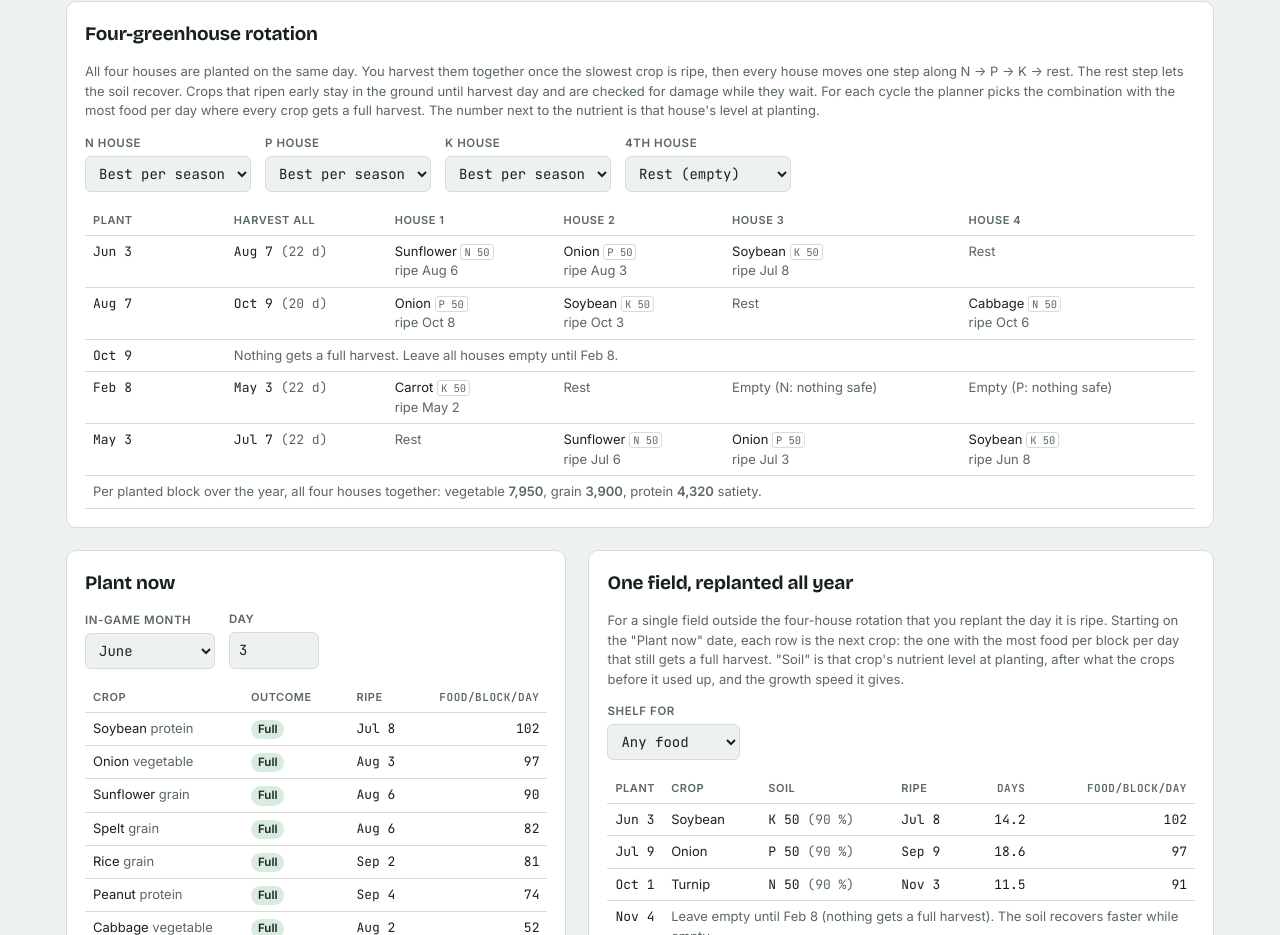
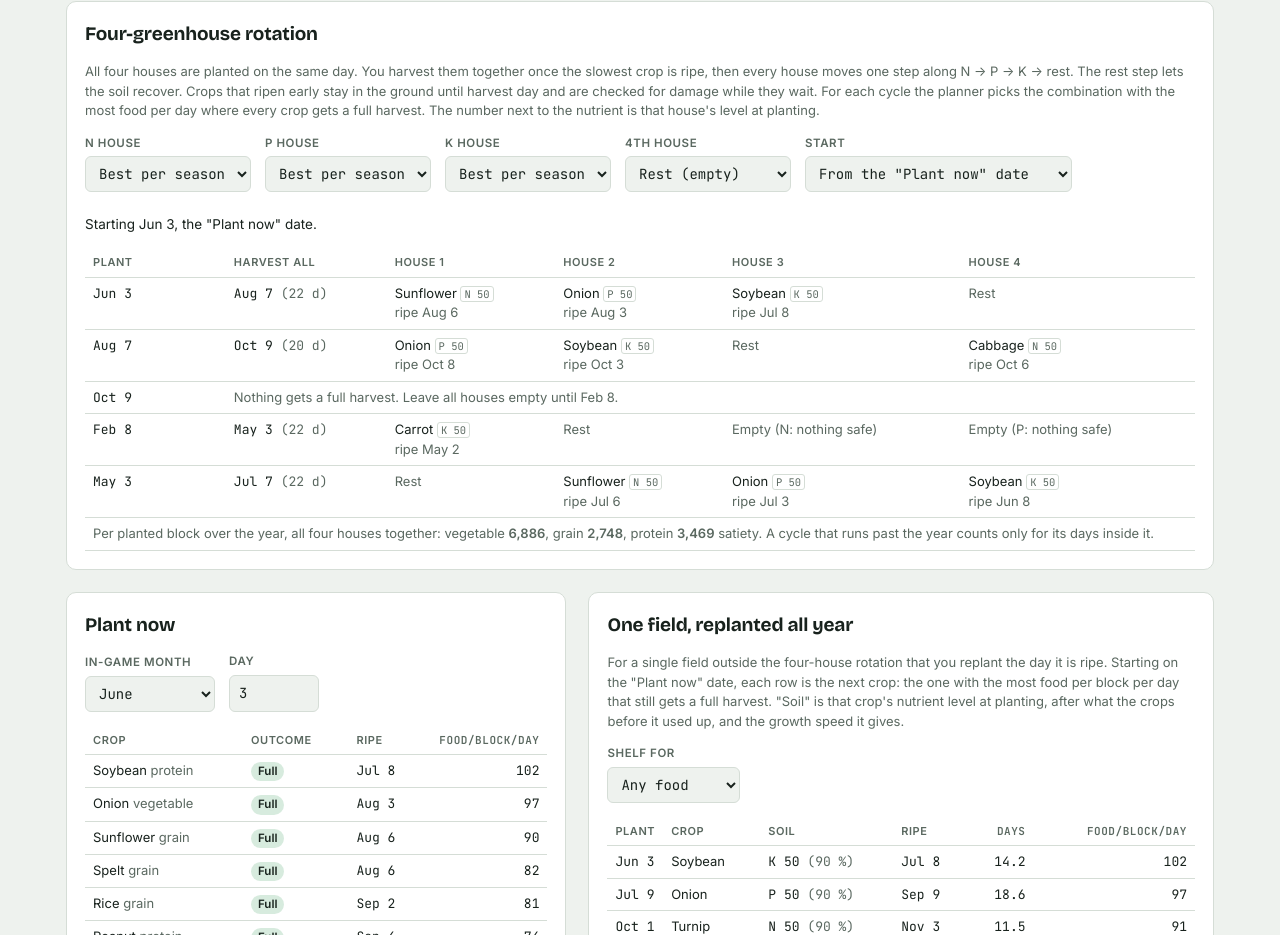
Before and after one commit to TimestaticYT/vs-greenhouse-planner, a plain HTML site: page index.html in a window 1280 px wide. Shown: the part 2518-3453 px from the top of the page. Drawn offline with nearby package versions, Linux system fonts and the light colour scheme.

Commit message:
Add rotation start toggle with best start for a whole year
The rotation can start on the Plant now date or on the day that gives the
most food over the following year. Year totals now count a cycle that runs
past the year only for its days inside it.

Co-Authored-By: Claude Opus 5.5 <noreply@anthropic.com>

```diff
--- a/index.html
+++ b/index.html
@@ -65,6 +65,8 @@ code { font-family: var(--f-mono); font-size: 12.5px; background: var(--accent-s
 .measure .controls .field { min-width: 120px; flex: 0 1 150px; }
 .measure .out { font-size: 13px; padding-bottom: 8px; }
 .measure .out b { font-family: var(--f-mono); }
+.rot-start { margin: 8px 0 0; font-size: 13.5px; }
+.rot-start:empty { display: none; }
 .climate-line b { color: var(--ink); font-family: var(--f-mono); font-weight: 600; }
 
 /* Shared day-scale grid */
@@ -230,7 +232,9 @@ button.reset { font: inherit; font-size: 13px; color: var(--accent); background:
       <div class="field"><label for="rotP" data-i18n="lRotP">P house</label><select id="rotP"></select></div>
       <div class="field"><label for="rotK" data-i18n="lRotK">K house</label><select id="rotK"></select></div>
       <div class="field"><label for="rot4" data-i18n="lRot4">4th house</label><select id="rot4"><option value="rest" data-i18n="oRest">Rest (empty)</option><option value="flax" data-i18n="oFlax">Flax for fibers</option></select></div>
+      <div class="field"><label for="rotStart" data-i18n="lRotStart">Start</label><select id="rotStart"><option value="today" data-i18n="oStartToday">From the "Plant now" date</option><option value="best" data-i18n="oStartBest">Best start for a whole year</option></select></div>
     </div>
+    <p class="rot-start" id="rotStartInfo" aria-live="polite"></p>
     <div class="scroll"><table id="rotTable"></table></div>
   </section>
 
@@ -373,7 +377,9 @@ button.reset { font: inherit; font-size: 13px; color: var(--accent); background:
       rotGap: (d) => "Nothing gets a full harvest. Leave all houses empty until " + d + ".",
       days: (n) => n + " d",
       rest: "Rest", emptyRole: (n) => "Empty (" + n + ": nothing safe)", ripeOn: (d) => "ripe " + d,
-      rotTotal: (parts, fib) => "Per planted block over the year, all four houses together: " + parts + " satiety" + (fib ? ", plus <b>" + fib + "</b> flax fibers" : "") + ".",
+      rotBestStart: (d, v) => "Best start: <b>" + d + "</b>. Of every possible start day, this one gives the most food over the following year (" + v + " satiety per block for all four houses). Plant all houses then and follow the rows.",
+      rotToday: (d) => "Starting " + d + ", the \"Plant now\" date.",
+      rotTotal: (parts, fib) => "Per planted block over the year, all four houses together: " + parts + " satiety" + (fib ? ", plus <b>" + fib + "</b> flax fibers" : "") + ". A cycle that runs past the year counts only for its days inside it.",
     },
     de: {
       locale: "de-DE",
@@ -419,7 +425,9 @@ button.reset { font: inherit; font-size: 13px; color: var(--accent); background:
       rotGap: (d) => "Nichts bringt eine volle Ernte. Alle Häuser bis " + d + " leer lassen.",
       days: (n) => n + " T",
       rest: "Brache", emptyRole: (n) => "Leer (" + n + ": nichts sicher)", ripeOn: (d) => "reif am " + d,
-      rotTotal: (parts, fib) => "Pro bepflanztem Block über das Jahr, alle vier Häuser zusammen: " + parts + " Sättigung" + (fib ? ", dazu <b>" + fib + "</b> Flachsfasern" : "") + ".",
+      rotBestStart: (d, v) => "Bester Start: <b>" + d + "</b>. Von allen möglichen Starttagen bringt dieser im folgenden Jahr die meiste Nahrung (" + v + " Sättigung pro Block für alle vier Häuser). Bepflanze dann alle Häuser und folge den Zeilen.",
+      rotToday: (d) => "Start am " + d + ", dem Datum unter „Jetzt pflanzen“.",
+      rotTotal: (parts, fib) => "Pro bepflanztem Block über das Jahr, alle vier Häuser zusammen: " + parts + " Sättigung" + (fib ? ", dazu <b>" + fib + "</b> Flachsfasern" : "") + ". Eine Runde, die über das Jahr hinausgeht, zählt nur mit ihren Tagen innerhalb des Jahres.",
     },
   };
 
@@ -433,6 +441,7 @@ button.reset { font: inherit; font-size: 13px; color: var(--accent); background:
     lOffset: "Wetter-Abweichung °C", sOffset: "unten messen; 0 = nur Formel",
     hMeasure: "Wetter-Abweichung messen", lMTemp: "Temperatur °C", lMHour: "Stunde", bApply: "Als Abweichung übernehmen",
     measureHint: "Das Spiel legt zufälliges Wetterrauschen über die Formel: einen langsamen Teil (meist innerhalb ±4 °C), der viele Spielmonate bleibt, und einen schnellen Teil (etwa ±1 °C), der sich innerhalb von Stunden ändert. Gib <code>/wgen pos climate</code> ein und trag den ersten Wert (Temperature) und die Spielstunde ein. Das Datum kommt aus „Jetzt pflanzen“. Nimm zwei, drei Messungen zu verschiedenen Zeiten und den Mittelwert. Etwa einmal pro Spieljahr neu messen. Mit gesetzter Abweichung reicht ein Sicherheitspuffer von etwa 1,5 °C.",
+    lRotStart: "Start", oStartToday: "Ab dem Datum unter „Jetzt pflanzen“", oStartBest: "Bester Start für ein ganzes Jahr",
     lProfile: "Standort", bNew: "Neu", bRename: "Umbenennen", bDelete: "Löschen",
     sProfile: "Ein Satz Einstellungen pro Hof-Standort. Alles hier wird in diesem Browser gespeichert und ist beim nächsten Besuch wieder da.",
     climateHint: "Stell dich ins Gewächshaus und gib <code>/wgen pos climate</code> und <code>/wgen pos latitude</code> ein. Die Werte unten sind eine Beispielwelt (Jahresmittel 7,6 °C, 45 % Regen, 47,32° N). Trag deine eigenen ein.",
@@ -467,7 +476,7 @@ button.reset { font: inherit; font-size: 13px; color: var(--accent); background:
   };
 
   const $ = (id) => document.getElementById(id);
-  const ids = ["avg", "lat", "hemi", "rain", "margin", "dpm", "speed", "fert", "offset", "tmonth", "tday", "focus", "rotN", "rotP", "rotK", "rot4"];
+  const ids = ["avg", "lat", "hemi", "rain", "margin", "dpm", "speed", "fert", "offset", "tmonth", "tday", "focus", "rotN", "rotP", "rotK", "rot4", "rotStart"];
   // Months with the greenhouse bonus. Example default: roof open June–August.
   let GH = [true, true, true, true, true, false, false, false, true, true, true, true];
   let LANG = "en";
@@ -570,6 +579,7 @@ button.reset { font: inherit; font-size: 13px; color: var(--accent); background:
   function compute() {
     S = read();
     temp = makeClimate(S);
+    ROTCACHE = new Map(); BESTMEMO = null;
     YEAR = 12 * S.dpm;
     RES = {};
     for (const c of CROPS) {
@@ -842,20 +852,21 @@ button.reset { font: inherit; font-size: 13px; color: var(--accent); background:
     }
   }
 
-  function rotation() {
+  let ROTCACHE = new Map(), BESTMEMO = null;
+  function rotation(start) {
     const food = CROPS.filter((c) => c.cat !== "Fiber");
     const flaxCrop = CROPS.find((c) => c.id === "flax");
     const cands = {};
     for (const n of ROLE_NUT) { const v = $("rot" + n).value; cands[n] = v === "auto" ? food.filter((c) => c.nut === n) : food.filter((c) => c.id === v); }
     const useFlax = $("rot4").value === "flax";
-    const cache = new Map();
+    const cache = ROTCACHE; // shared across start days; cleared whenever the settings change
     const sim = (c, di, n, L) => { const k = c.id + "|" + di + "|" + Math.round(n) + "|" + L; if (!cache.has(k)) cache.set(k, simulate(c, di, S, temp, L, Math.round(n))); return cache.get(k); };
     // Each house keeps its own soil. In cycle n, the crop of role r goes into house (r - n) mod 4.
     let soils = [0, 1, 2, 3].map(() => ({ N: S.fert, P: S.fert, K: S.fert }));
     const houseOf = (role, n) => (((role - n) % 4) + 4) % 4;
     const cycles = [];
-    const end = todayIdx + YEAR;
-    let d = todayIdx, gapStart = null, n = 0;
+    const end = start + YEAR;
+    let d = start, gapStart = null, n = 0, gained = 0;
     while (d < end) {
       const di = d % YEAR;
       const nutFor = (c, role) => soils[houseOf(role, n)][c.nut];
@@ -887,14 +898,37 @@ button.reset { font: inherit; font-size: 13px; color: var(--accent); background:
         return c ? soilAfter(so, c, best.res[role], S.fert) : soilRest(so, best.L, S.fert);
       });
       cycles.push({ start: d, L: best.L, picks: best.picks, res: best.res, startNut });
+      gained += best.score * best.L * Math.min(1, (end - d) / best.L); // a last cycle that runs past the year counts in part
       d += best.L; n++;
     }
     if (gapStart !== null) cycles.push({ gap: true, start: gapStart, end: end });
+    cycles.food = gained; cycles.start = start;
     return cycles;
   }
 
+  // The start day (0 = 1 Jan) whose following year of rotation gives the most food. Ties go to the earliest day.
+  function bestRotationStart() {
+    const key = ["rotN", "rotP", "rotK", "rot4"].map((k) => $(k).value).join("|");
+    if (BESTMEMO && BESTMEMO.key === key) return BESTMEMO;
+    let best = null;
+    for (let d0 = 0; d0 < YEAR; d0++) {
+      const cy = rotation(d0);
+      if (!best || cy.food > best.food + 1e-6) best = { start: d0, food: cy.food, cycles: cy };
+    }
+    BESTMEMO = Object.assign({ key }, best);
+    return BESTMEMO;
+  }
+
   function renderRotation() {
-    const cycles = rotation();
+    let cycles;
+    if ($("rotStart").value === "best") {
+      const b = bestRotationStart();
+      cycles = b.cycles;
+      $("rotStartInfo").innerHTML = t().rotBestStart(dateLabel(b.start, S.dpm), fmt(b.food));
+    } else {
+      cycles = rotation(todayIdx);
+      $("rotStartInfo").innerHTML = t().rotToday(dateLabel(todayIdx, S.dpm));
+    }
     let html = "<thead><tr><th>" + t().thPlant + "</th><th>" + t().thHarvestAll + "</th>";
     for (let h = 1; h <= 4; h++) html += "<th>" + t().house(h) + "</th>";
     html += "</tr></thead><tbody>";
@@ -914,7 +948,8 @@ button.reset { font: inherit; font-size: 13px; color: var(--accent); background:
           continue;
         }
         html += "<td>" + cname(c) + ' <span class="nut-tag">' + c.nut + " " + fmt(cy.startNut[role]) + '</span><br><span class="hint">' + t().ripeOn(dateLabel(r.harvestDay, S.dpm)) + "</span></td>";
-        if (c.cat === "Fiber") fibers += c.fibers; else totals[c.cat] += c.yield * c.sat;
+        const share = Math.min(1, (cycles.start + YEAR - cy.start) / cy.L); // a cycle running past the year counts in part
+        if (c.cat === "Fiber") fibers += c.fibers * share; else totals[c.cat] += c.yield * c.sat * share;
       }
       html += "</tr>";
       n++;
@@ -1039,7 +1074,7 @@ button.reset { font: inherit; font-size: 13px; color: var(--accent); background:
     const b = e.target.closest(".mbtn"); if (!b) return;
     const i = +b.dataset.m; GH[i] = !GH[i]; b.setAttribute("aria-pressed", String(GH[i])); full();
   });
-  ["rotN", "rotP", "rotK", "rot4"].forEach((k) => $(k).addEventListener("change", () => { renderRotation(); save(); }));
+  ["rotN", "rotP", "rotK", "rot4", "rotStart"].forEach((k) => $(k).addEventListener("change", () => { renderRotation(); save(); }));
   ["avg", "lat", "hemi", "rain", "margin", "dpm", "speed", "fert", "offset"].forEach((k) => $(k).addEventListener("change", full));
   ["tmonth", "tday"].forEach((k) => $(k).addEventListener("change", light));
   $("focus").addEventListener("change", () => { renderPlan(); save(); });
```
